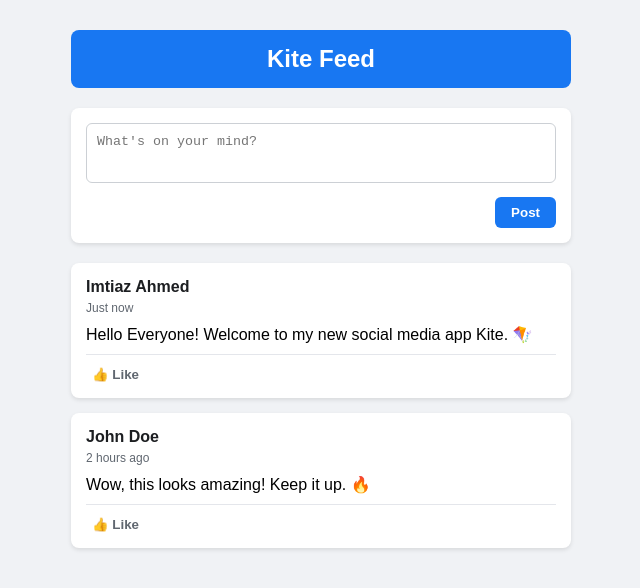
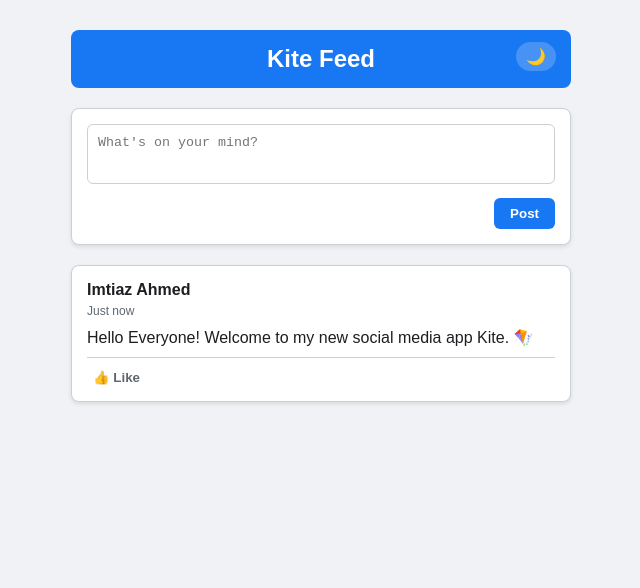
Before and after one commit to imtiazvai11/Kite, a plain HTML site: page feed.html in a window 1280 px wide. Shown: the whole page, without its empty margins (319-959 px from the left). Drawn offline with Linux system fonts and the light colour scheme.

Commit message:
Implement dark theme and style enhancements
Added dark theme support and improved styling for posts and buttons.

```diff
--- a/feed.html
+++ b/feed.html
@@ -5,11 +5,31 @@
     <meta name="viewport" content="width=device-width, initial-scale=1.0">
     <title>Kite - News Feed</title>
     <style>
+        /* লাইট থিম (ডিফল্ট) */
+        :root {
+            --bg-color: #f0f2f5;
+            --card-bg: white;
+            --text-color: #1c1e21;
+            --text-sub: #606770;
+            --border-color: #ccd0d5;
+        }
+
+        /* ডার্ক থিম কালার */
+        [data-theme="dark"] {
+            --bg-color: #18191a;
+            --card-bg: #242526;
+            --text-color: #e4e6eb;
+            --text-sub: #b0b3b8;
+            --border-color: #3e4042;
+        }
+
         body {
             font-family: Arial, sans-serif;
-            background-color: #f0f2f5;
+            background-color: var(--bg-color);
+            color: var(--text-color);
             margin: 0;
             padding-top: 20px;
+            transition: background 0.3s, color 0.3s;
         }
         .feed-container {
             max-width: 500px;
@@ -25,18 +45,37 @@
             font-weight: bold;
             border-radius: 8px;
             margin-bottom: 20px;
+            position: relative;
         }
+
+        /* ডার্ক মোড বাটন */
+        .theme-toggle {
+            position: absolute;
+            right: 15px;
+            top: 12px;
+            background: rgba(255, 255, 255, 0.2);
+            border: none;
+            color: white;
+            padding: 5px 10px;
+            border-radius: 20px;
+            cursor: pointer;
+            font-size: 16px;
+        }
+
         .create-post {
-            background: white;
+            background: var(--card-bg);
             padding: 15px;
             border-radius: 8px;
             box-shadow: 0 2px 4px rgba(0,0,0,0.1);
             margin-bottom: 20px;
+            border: 1px solid var(--border-color);
         }
         textarea {
             width: 100%;
             height: 60px;
-            border: 1px solid #ccd0d5;
+            border: 1px solid var(--border-color);
+            background: var(--card-bg);
+            color: var(--text-color);
             border-radius: 6px;
             padding: 10px;
             box-sizing: border-box;
@@ -54,31 +93,32 @@
             cursor: pointer;
         }
         .post {
-            background: white;
+            background: var(--card-bg);
             padding: 15px;
             border-radius: 8px;
             box-shadow: 0 2px 4px rgba(0,0,0,0.1);
             margin-bottom: 15px;
+            border: 1px solid var(--border-color);
         }
         .post-author {
             font-weight: bold;
-            color: #1c1e21;
+            color: var(--text-color);
             margin-bottom: 5px;
         }
         .post-time {
             font-size: 12px;
-            color: #606770;
+            color: var(--text-sub);
             margin-bottom: 10px;
         }
         .post-actions {
-            border-top: 1px solid #e4e6eb;
+            border-top: 1px solid var(--border-color);
             margin-top: 10px;
             padding-top: 10px;
         }
         .btn-like {
             background: none;
             border: none;
-            color: #606770;
+            color: var(--text-sub);
             font-weight: bold;
             cursor: pointer;
         }
@@ -90,7 +130,10 @@
 <body>
 
     <div class="feed-container">
-        <div class="header">Kite Feed</div>
+        <div class="header">
+            Kite Feed
+            <button class="theme-toggle" id="themeBtn">🌙</button>
+        </div>
 
         <div class="create-post">
             <textarea placeholder="What's on your mind?"></textarea>
@@ -103,23 +146,28 @@
             <div class="post-time">Just now</div>
             <div class="post-content">Hello Everyone! Welcome to my new social media app Kite. 🪁</div>
             <div class="post-actions">
-                <button class="btn-like">👍 Like</button>
+                <button class="btn-like" onclick="this.style.color='#1877f2'">👍 Like</button>
+            </div>
         </div>
     </div>
 
-        <div class="post">
-            <div class="post-author">John Doe</div>
-            <div class="post-time">2 hours ago</div>
-            <div class="post-content">Wow, this looks amazing! Keep it up. 🔥</div>
-            <div class="post-actions">
-                <button class="btn-like">👍 Like</button>
-            </div>
-        </div>
-    </div>
     <script>
+        // ডার্ক মোড অন-অফ করার লজিক
+        const themeBtn = document.getElementById('themeBtn');
+        themeBtn.addEventListener('click', () => {
+            const currentTheme = document.documentElement.getAttribute('data-theme');
+            if (currentTheme === 'dark') {
+                document.documentElement.removeAttribute('data-theme');
+                themeBtn.textContent = '🌙';
+            } else {
+                document.documentElement.setAttribute('data-theme', 'dark');
+                themeBtn.textContent = '☀️';
+            }
+        });
+
+        // পোস্ট করার লজিক
         const postButton = document.querySelector('.btn-post');
         const textarea = document.querySelector('textarea');
-    const feedContainer = document.querySelector('.feed-container');
 
         postButton.addEventListener('click', function() {
             const postText = textarea.value.trim();
@@ -129,7 +177,6 @@
                 return;
             }
 
-        // নতুন পোস্টের জন্য বক্স তৈরি
             const newPost = document.createElement('div');
             newPost.className = 'post';
 
@@ -142,13 +189,12 @@
                 </div>
             `;
 
-        // নতুন পোস্টটি ফিডের ওপরের দিকে যোগ করা (পোস্ট বক্সের ঠিক নিচে)
             const createPostBox = document.querySelector('.create-post');
             createPostBox.parentNode.insertBefore(newPost, createPostBox.nextSibling);
 
-        // লেখার বক্স খালি করা
             textarea.value = "";
         });
     </script>
+
 </body>
 </html>
```
Lines whose indentation alone changed are shown as unchanged.
